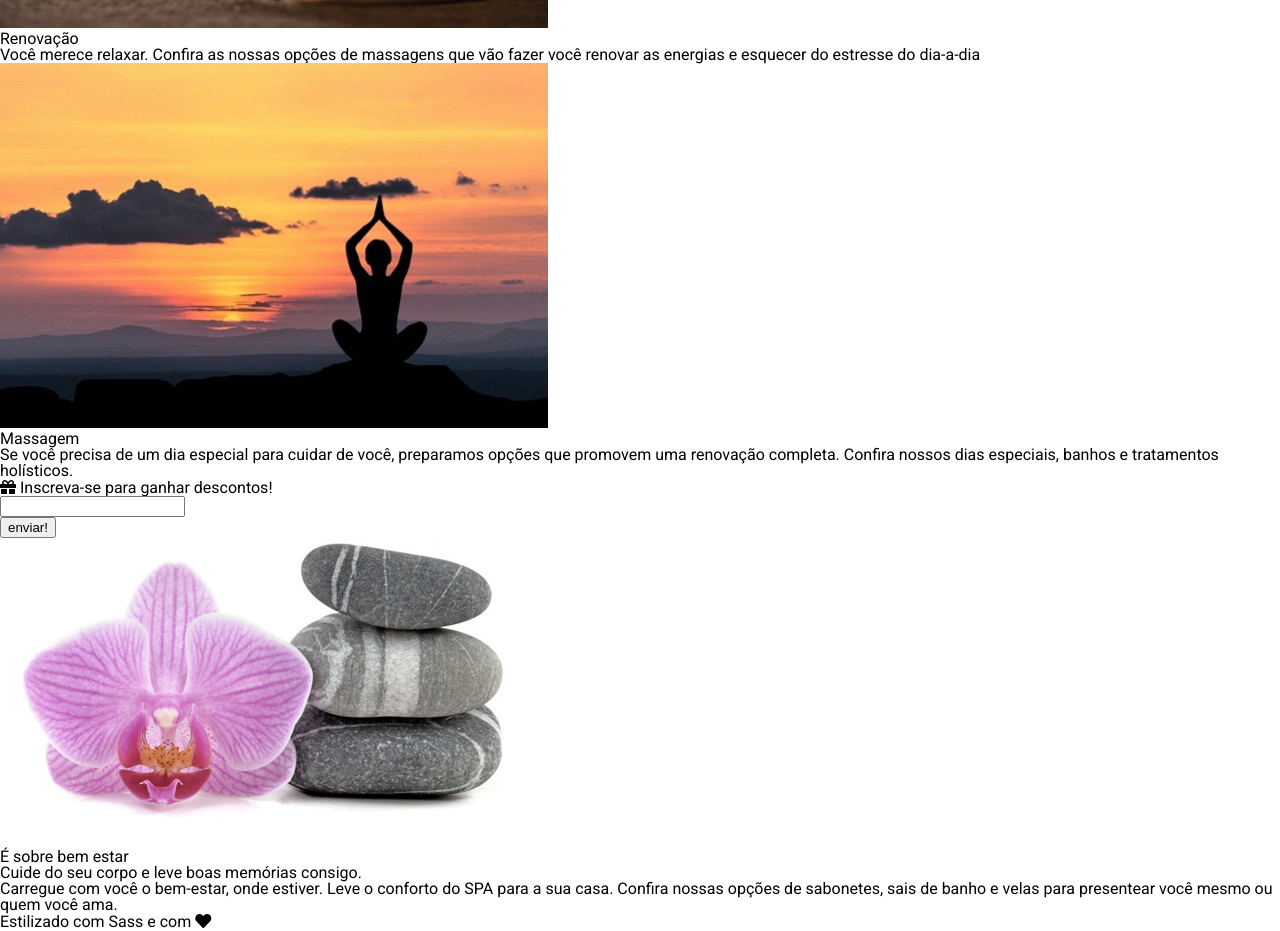
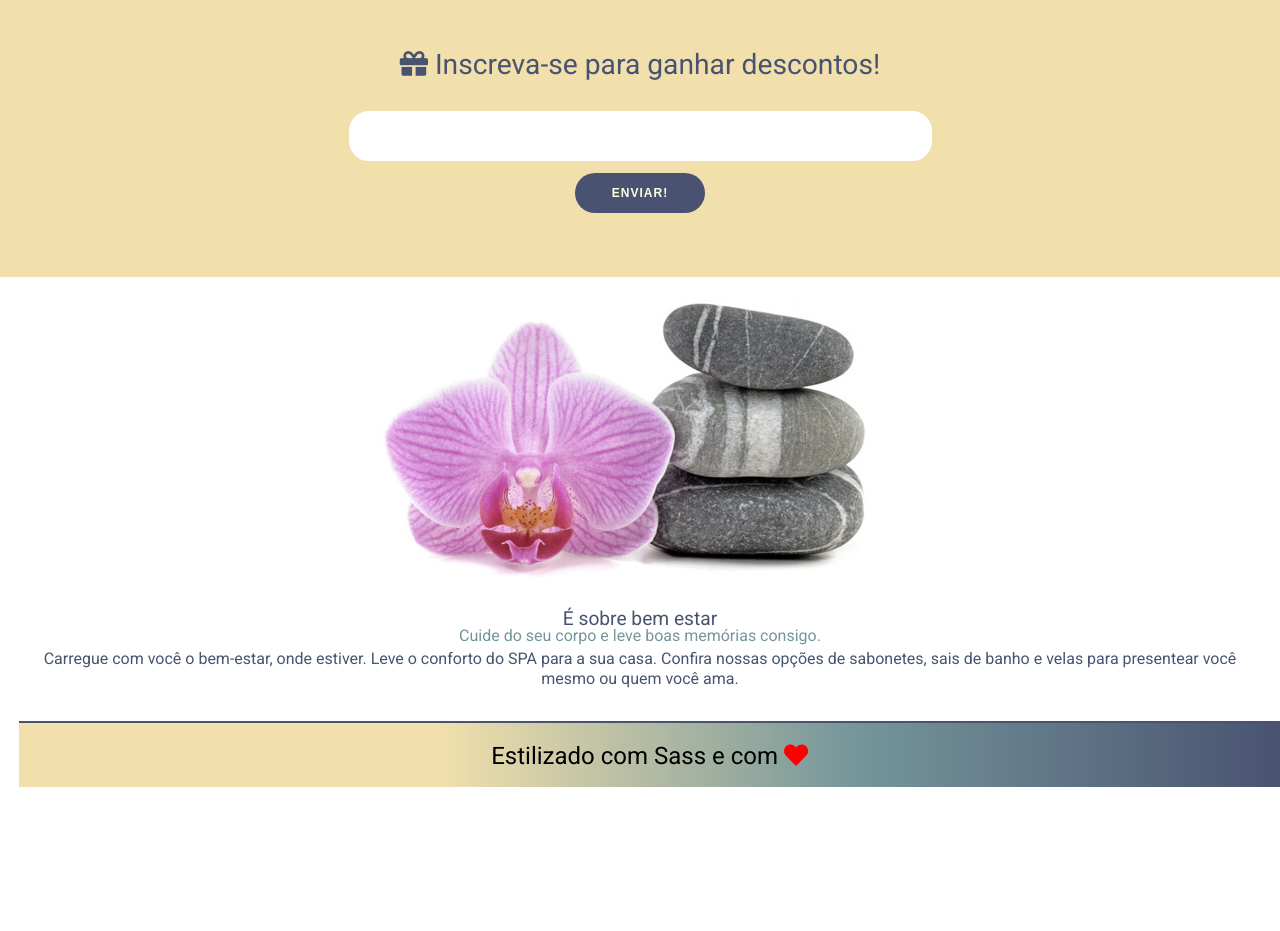
Before and after one commit to renatamontanhana/primeiro-natal-sass, a plain HTML site: page index.html in a window 1280 px wide. Shown: the part 1167-2098 px from the top of the page. After the commit the page ends 1954 px from the top, so only its background shows below. Drawn offline with nearby package versions, Linux system fonts and the light colour scheme.

Commit message:
Add files via upload

```diff
--- a/index.html
+++ b/index.html
@@ -52,12 +52,12 @@
       </section>
     </header>
     <main>
-      <section>
-        <h3>O que oferecemos</h3>
-        <h4>Uma ampla diversidade de serviços com alto padrão de qualidade</h4>
-        <div>
-          <div>
-            <div>
+      <section id="servicos">
+        <h4>O que oferecemos</h4>
+        <h3>Uma ampla diversidade de serviços com alto padrão de qualidade</h3>
+        <div class="cards">
+          <div class="card">
+            <div class="img-container">
               <img src="imagens/beleza.jpeg" alt="" />
             </div>
             <h5>Bem-estar</h5>
@@ -67,8 +67,8 @@
               auto-estima
             </p>
           </div>
-          <div>
-            <div>
+          <div class="card">
+            <div class="img-container">
               <img src="imagens/bem-estar.jpeg" alt="" />
             </div>
             <h5>Renovação</h5>
@@ -77,8 +77,8 @@
               fazer você renovar as energias e esquecer do estresse do dia-a-dia
             </p>
           </div>
-          <div>
-            <div>
+          <div class="card">
+            <div class="img-container">
               <img src="imagens/descanso.jpeg" alt="" />
             </div>
             <h5>Massagem</h5>
@@ -90,22 +90,22 @@
           </div>
         </div>
       </section>
-      <section>
-        <div>
+      <section id="cupom">
+        <div class="texto">
           <h2>
             <i class="fas fa-gift"></i> Inscreva-se para ganhar descontos!
           </h2>
         </div>
-        <div>
+        <div class="inscricao">
           <form action="">
-            <div>
+            <div class="input">
               <input type="email" />
             </div>
             <button>enviar!</button>
           </form>
         </div>
       </section>
-      <section>
+      <section id="curiosidades">
         <div>
           <img src="imagens/pedra-e-flor.jpeg" alt="" />
         </div>
--- a/styles/components/_banner.scss
+++ b/styles/components/_banner.scss
@@ -1,4 +1,5 @@
 @import "../abstract/variaveis";
+
 .banner {
   background: url(../imagens/banner.jpeg) 27% center no-repeat;
   min-height: 350px;
--- /dev/null
+++ b/styles/components/_cupom.scss
@@ -0,0 +1,56 @@
+@import "../abstract/variaveis";
+
+#cupom {
+  background-color: $cor-terciaria;
+  padding: 4rem;
+  text-align: center;
+  .texto {
+    color: $cor-primaria;
+    h2 {
+      margin: 2rem;
+      font-size: $tamanho-do-texto / 1.7;
+    }
+  }
+  .input {
+    margin: 0 auto;
+    width: 575px;
+    border-radius: 20px;
+    border: 4px solid white;
+    background: white;
+    input {
+      border-radius: 20px;
+      height: 40px;
+      border: none;
+      width: 540px;
+      outline: none;
+      text-align: center;
+      font-size: 26px;
+    }
+    &:hover,
+    &:focus-within {
+      box-shadow: 1px 1px 8px 1px $cor-primaria;
+      outline: none;
+    }
+  }
+  button {
+    text-transform: uppercase;
+    margin-top: 0.75rem;
+    outline: none;
+    height: 40px;
+    text-align: center;
+    width: 130px;
+    background-color: $cor-primaria;
+    color: rgb(253, 255, 226);
+    letter-spacing: 1px;
+    font-size: 12px;
+    font-weight: bold;
+    cursor: pointer;
+    border: 2px $cor-primaria;
+    border-radius: 40px;
+    &:hover {
+      color: $cor-primaria;
+      background-color: $cor-secundaria;
+      border-color: $cor-terciaria;
+    }
+  }
+}
--- /dev/null
+++ b/styles/components/_curiosidades.scss
@@ -0,0 +1,20 @@
+@import "../abstract/variaveis";
+
+#curiosidades {
+  padding: 1rem;
+  text-align: center;
+  margin: 5px;
+  h3 {
+    color: $cor-primaria;
+    font-size: $tamanho-do-texto/2.5;
+  }
+  h4 {
+    color: $cor-secundaria;
+    font-size: $tamanho-do-texto/3;
+  }
+  p {
+    margin-top: 5px;
+    color: $cor-primaria;
+    line-height: 1.25rem;
+  }
+}
--- /dev/null
+++ b/styles/components/_footer.scss
@@ -0,0 +1,36 @@
+@import "../abstract/variaveis";
+
+@mixin bg-cores($cores...) {
+  background: linear-gradient(to left, $cores);
+}
+
+footer {
+  text-align: center;
+  font-size: $tamanho-do-texto / 2;
+  border-top: 2px solid $cor-primaria;
+  margin-top: 1rem;
+  padding: 1.2rem;
+  margin-left: 1.2rem;
+  @include bg-cores(
+    $cor-primaria,
+    $cor-secundaria,
+    $cor-terciaria,
+    $cor-terciaria
+  );
+  i {
+    color: red;
+  }
+}
+@mixin bg-cores($lado, $cores...) {
+  @if $lado == left {
+    background: linear-gradient(to left, $cores);
+  } @else {
+    background: linear-gradient(to right, $cores);
+  }
+  @include bg-cores(
+    $cor-primaria,
+    $cor-secundaria,
+    $cor-terciaria,
+    $cor-terciaria
+  );
+}
--- /dev/null
+++ b/styles/components/_servicos.scss
@@ -0,0 +1,47 @@
+@import "../abstract/variaveis";
+
+#servicos {
+  margin: 80px;
+  h3 {
+    font-size: $tamanho-do-texto/2.5;
+    color: $cor-secundaria;
+    text-transform: uppercase;
+    font-weight: 300;
+    text-align: center;
+    margin: 1rem;
+  }
+  h4 {
+    text-align: center;
+    font-size: $tamanho-do-texto/1.2;
+    margin-bottom: 80px;
+    font-weight: 300;
+  }
+  .cards {
+    display: flex;
+    justify-content: space-evenly;
+    .card {
+      width: 360px;
+      text-align: center;
+      h5 {
+        font-size: $tamanho-do-texto/1.5;
+        font-weight: 300;
+        margin-top: 25px;
+        margin-bottom: 20px;
+        color: $cor-primaria;
+      }
+      p {
+        font-size: $tamanho-do-texto/3;
+        font-weight: 300;
+        color: $cor-primaria;
+        line-height: 1.25rem;
+      }
+      .img-container {
+        padding-bottom: 2px;
+        border-bottom: 6px solid $cor-secundaria;
+        img {
+          max-width: 100%;
+        }
+      }
+    }
+  }
+}
--- a/styles/style.scss
+++ b/styles/style.scss
@@ -1,3 +1,7 @@
 @import "./abstract/base";
 @import "./components/navbar";
 @import "./components/banner";
+@import "./components/servicos";
+@import "./components/cupom";
+@import "./components/footer";
+@import "./components/curiosidades";
```
Also changed, not shown: styles/style.css, 1 other file.
